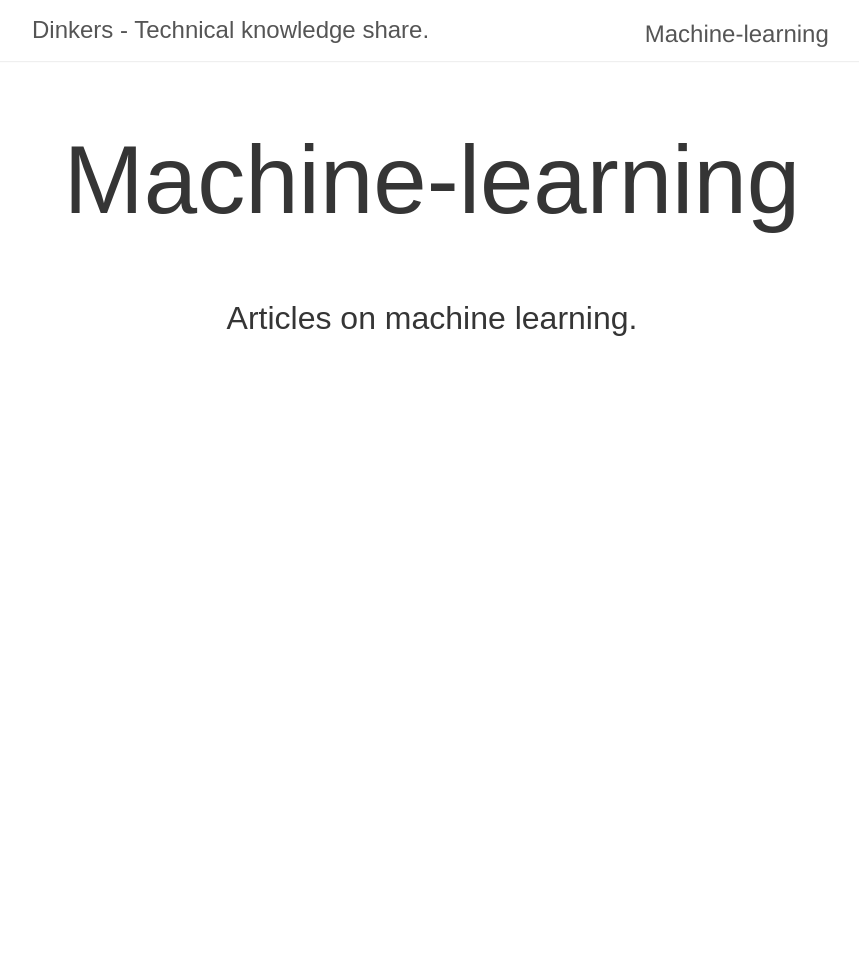
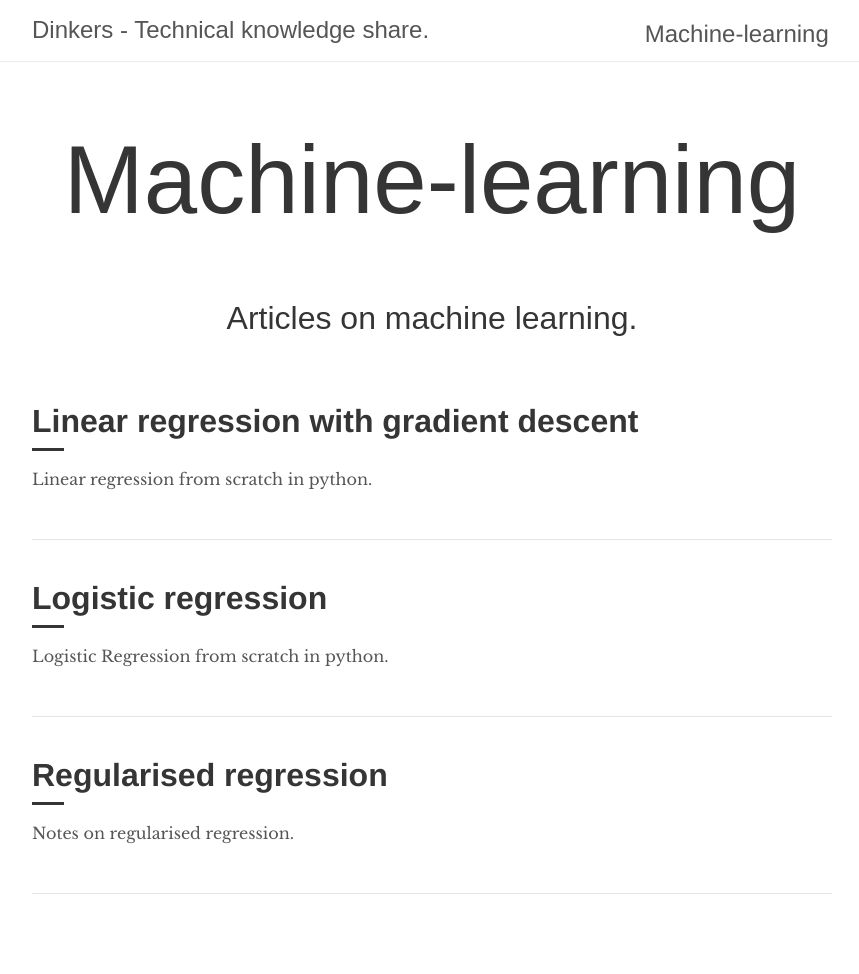
Before and after one commit to RobertDickens/dinkers.github.io, a Jekyll site: the page built from _machine-learning/index.html, in a window 1280 px wide. Shown: the whole page, without its empty margins (208-1067 px from the left). Built offline with Jekyll 4.4.1, drawn with Linux system fonts in a browser that asks for light colours; some web fonts are replaced; before the commit the page ends 900 px from its top, so only the background shows below that; some of the changed lines change nothing that is shown.

Commit message:
added first data science notes

````diff
--- a/_layouts/default.html
+++ b/_layouts/default.html
@@ -18,6 +18,7 @@
         {% for collection in site.collections %}
           {% if page.url contains collection.label %}
               <h2 class="nav-title right"><a href="{{ site.url }}/{{ collection.label }}">{{ collection.label | capitalize }}</a></h2>
+              <script type="text/javascript" src="http://cdn.mathjax.org/mathjax/latest/MathJax.js?config=TeX-AMS-MML_HTMLorMML"></script>
           {% endif %}
         {% endfor %}
 
--- /dev/null
+++ b/_machine-learning/linear_regression_with_gradient_descent.md
@@ -0,0 +1,237 @@
+---
+layout: post
+title:  "Linear Regression with Gradient Descent"
+description: "Linear regression from scratch in python."
+---
+
+## Linear Regression with Gradient Descent
+
+### Simple Linear Regression
+
+Linear regression is one of the most simple and commonly used techniques in statistical analysis and machine learning. A linear regression model describes a dependent variable as a linear function of one or more independent variables.
+
+For simplicity, we'll begin with the case of a single independent variable, which is referred to as *simple linear regression*. In this case, the function that models dependent variable *y* with respect to an independent variable *x* has the form:
+
+$$y(x) = mx + c$$
+
+This function is a straight line, with slope *m* and y-intercept *c*
+
+
+### Gradient Descent
+To fit a model in this example, we will use the iterative optimisation algorithm *gradient descent*.
+
+First, we need a quantitative measure of how good our model is. For each individual data point, we can work out the error simply by taking the difference between the actual value and the value predicted by our model:
+
+![](assets/errors.png)
+
+We can then define a *loss function* (also referred to as a *cost function*): a function that evaluates how badly the model fits the data based on all the errors. One of the most common loss functions used for regression tasks is the *mean squared error*:
+
+$$ MSE = \frac{1}{n} \displaystyle \sum_{i=1}^{n}(y_{predicted}^{i} - y_{actual}^{i})^2$$
+
+To calculate MSE, you take the difference between your predictions and the actual values, square it, and average across the whole dataset.
+
+So, to fit a regression model to our training data, we need to change the slope *m* and the intercept *c* in order to **minimize the loss function**. Before going through the mathematics behind this we'll first develop an intuition for what gradient descent is actually doing.
+
+Imagine you're on top of a hill at night. You want to get to the bottom of the hill, but you can't see which way to go. One approach would be to feel around for the direction which takes you downwards from where you're standing, then take a step in that direction. By repeating this process until you can no longer find a direction that will take you downwards, you will have found the *minimum* of the hill. Substitute the hill for the loss function and this is a good analogy for how the gradient descent algorithm works. This is easy to visualise for the MSE, because it's essentially just a square function:
+
+![](images/gradient_descent.png)
+
+In each iteration of the algorithm we the find direction that will reduce the output of the loss function and then take a 'step' (i.e. increase or decrease the value of *m* or *c*) in that direction. Mathematically, the way we find direction of steepest descent is by taking the *derivative* of the loss. The loss $J$ as a function of the error is:
+
+$$J(Error) = \frac{1}{n} \displaystyle \sum_{i=1}^{n} Error^2_i$$
+
+And the error as a function of the parameters $m$ and $c$ is:
+
+$$Error(m, c) = mx + c - y_{actual}$$
+
+So, by the chain rule, we can find the loss as a function of $$m$$ and $$c$$:
+
+$$\frac{\partial J}{\partial m} = \frac{\partial J}{\partial Error} \times \frac{\partial Error}{\partial m} =  \frac{1}{n} \displaystyle \sum_{i=1}^{n}2x \times Error_i$$
+
+$$\frac{\partial J}{\partial c} = \frac{\partial J}{\partial Error} \times \frac{\partial Error}{\partial c} =  \frac{1}{n} \displaystyle \sum_{i=1}^{n}2 \times Error_i$$
+
+Now we have the gradient of the loss function we can define the update functions. These will change the values of the parameters at each iteration in order to take a 'step' towards a lower output from the loss function, and therefore a better fit. We also introduce a *learning rate* parameter that will change the size of the step that we take. This is necessary to avoid taking too large a step and overshooting past the minimum.
+
+$$ m' = m - \displaystyle \sum_{i=1}^{n} (mx^{(i)} + c - y_{actual}) \times x^{(i)} \times learning \space rate$$
+
+$$ c' = c - \displaystyle \sum_{i=1}^{n} (mx^{(i)} + c - y_{actual}) \times learning \space rate$$
+
+Note that we are calculating this error over the entire dataset at each iteration. This is known as *batch gradient descent*. If the dataset is large this can be a costly operation, so we could instead update based on a subset of the data at each iteration, which is known as *minibatch gradient descent*. If we reduce the size of the data set to one training example per iteration this is known as *stochastic gradient descent*.
+
+### Simple Linear Regression From Scratch in Python
+First, let's create some data which we can use to fit a model. We'll create some data using the function *y = mx + c* setting m=3 and c=5, then add some random noise.
+
+
+    import numpy as np
+    import pandas as pd
+    from matplotlib import pyplot as plt
+
+    X = np.arange(0, 20)
+    Y = 3 * X + 2 + np.random.normal(0, 4, len(X))
+    plt.scattter(X, Y)
+    plt.show()
+
+This function will implement **batch gradient descent**. We'll also log the values of m, c and MSE at each iteration to examine later.
+
+    def batch_gradient_descent(X, Y, learning_rate=0.001, n_iter=50):
+        # Initialise random initial values for slope and y-intercept
+        m = random()
+        c = random()
+
+        logged_mse = []
+        logged_m = []
+        logged_c = []
+
+        for _ in range(n_iter):
+          predictions = m * X + c
+          error = predictions - Y
+
+          # update m and c
+          new_m = m - (np.mean(error * X) * learning_rate)
+          new_c = c - (np.mean(error) * learning_rate)
+          m = new_m
+          c = new_c
+
+        # log m, c, and mse
+        mse = np.mean((m * X + c - Y)**2)
+        logged_mse.append(mse)
+        logged_m.append(m)
+        logged_c.append(c)
+
+        # make log dataframe
+        log = pd.DataFrame({'mse': logged_mse,
+                             'm': logged_m,
+                             'c': logged_c})
+
+        return m, c, log
+
+
+We'll also write a function to implement stochastic gradient descent, which will update the parameters based on a single training example at a time. This function will have the same logging functionality so we can examine how the behaviour differs. Note the new function argument *epochs*, this is the number of times the algorithm will traverse the entire dataset.
+
+	def stochastic_gradient_descent(X, Y, learning_rate=0.001, epochs=5):
+    	# Initialise random initial values for slope and y-intercept
+    	m = random()
+	    c = random()
+
+	    logged_mse = []
+	    logged_m = []
+	    logged_c = []
+
+	    for _ in range(epochs):
+	        # update m and c
+	        for ix in range(len(X)):
+	            prediction = m * X[ix] + c
+	            error = prediction - Y[ix]
+
+	            new_m = m - (error * X[ix] * learning_rate)
+	            new_c = c - (error * learning_rate)
+	            m = new_m
+	            c = new_c
+
+	            # log m, c, and mse
+	            mse = np.mean((m * X + c - Y)**2)
+	            logged_mse.append(mse)
+	            logged_m.append(m)
+	            logged_c.append(c)
+
+	    # make log dataframe
+	    iter_log = pd.DataFrame({'mse': logged_mse,
+	                             'm': logged_m,
+	                             'c': logged_c})
+
+	    return m, c, iter_log
+
+Now we can run both versions of gradient descent and examine how the values of $m$ and $c$ change as the algorithm progresses:
+
+![](images/batch_parameter_update.png)
+
+![](images/stochastic_parameter_update.png)
+
+Batch gradient descent progresses smoothly through parameter space towards the minimum, while stochastic gradient descent takes a more erratic path and bounces around the minimum. This behaviour can be both a blessing and a curse. The negative is that it won't converge to real minimum. However this can help the algorithm bounce out of local minima in which batch gradient descent would get stuck. Stochastic therefore has more chance of finding the global minimum that batch.
+
+### Multivariate Linear Regression
+
+The case of more than one independent variable is called *Multivariate Linear Regression*. In this case, the function for the dependent variable $Y$ as a function of an arbitrary number of independent $x$ variables is:
+
+$$f(x_1, x_2... x_n) = \theta_0 + \theta_1 x_1 + \theta_2 x_2 \dots \theta_n x_n$$
+
+The $\theta_0$ term here is the intercept (or bias) term. For convenience, we can set x<sub>0</sub> to always be 1. The function in vector notation is then:
+
+$$ f(\textbf{X}) = \theta^T \textbf{X}$$
+
+The loss function is again the mean squared error:
+
+$$ J(\boldsymbol{\theta}) = \frac{1}{n} \displaystyle \sum_{i=1}^{n} (f(x^{(i)})-y^{(i)})^2$$
+
+As with simple linear regression, we can use the chain rule to find the partial derivative of the cost function for each dependent variable. Noting that:
+
+$$\frac{\partial f}{\partial \theta_m} = x_m$$
+
+it follows that:
+
+$$\frac{\partial \boldsymbol{J}}{\partial \theta_m} =  \frac{1}{n} \displaystyle \sum_{i=1}^{n}(f(x^{(i)}) - y^{(i)}) x_m$$
+
+So, the update function for $\theta_m$ at each iteration is:
+
+$$ \theta_m' = \theta_m -  \frac{1}{n} \displaystyle \sum_{i=1}^{n}(f(x^{(i)}) - y^{(i)}) x_m$$
+
+
+
+### Linear Regression with Scikit-Learn
+In this example we'll use the popular **Scikit-Learn** library to fit a multivariate linear regression model. We'll use publicly available data on Melbourne house prices (available on Kaggle https://www.kaggle.com/anthonypino/melbourne-housing-market/home) to fit a model of house price as a function of land size, number of rooms and house type.
+
+First we'll import the Pandas library, the LinearRegression class from Sklearn and the csv containing the housing data. The pandas `.info()` method provides a convenient way to see some information about the dataframe.
+
+    import pandas as pd
+    from sklearn.linear_model import LinearRegression
+
+    housing_data = pd.read_csv(path_to_csv)
+    housing_data.info()
+
+![](images/df_info.png)
+
+We then select the columns we we're interested in and drop and rows with NaN values. The pandas `.head(n)` limits the dataframe to the first *n* features (default n=5).
+
+    subset_of_columns = ['Rooms', 'Landsize', 'Type', 'Price']
+    housing_data = housing_data[subset_of_columns]
+    housing_data = housing_data.dropna()
+
+    print(housing_data.head())
+
+![](images/first_head.png)
+
+Note that the 'Type' column is not numeric, it is a *categorical variable* with three levels: 'h' (house), 'u' (unit) and 't' (townhouse). The linear regression algorithm can't handle raw categorical variables, so we need to create binary dummy variables for each categorical level.
+
+    # Generate dummy columns and join to dataframe
+    house_type_dummies = pd.get_dummies(housing_data['Type'], drop_first=True)
+    housing_data = pd.concat([housing_data, house_type_dummies], axis=1)
+
+    # Drop categorical variable
+    housing_data = housing_data.drop('Type', axis=1)
+    print(housing_data.head())
+
+![](images/second_head.png)
+
+The dataframe now has dummy columns for the 'townhouse' and 'unit'. Since one level can be inferred from the other two (e.g. if it isn't 'townhouse' or a 'unit' then it must be 'house') the 'house' level has been dropped. This avoids problems with collinearity (the so-called 'dummy variable trap').
+
+We can now fit a model:
+
+    # Separate dependent and independent variables
+    train_input = housing_data.drop('Price', axis=1)
+    target_input = housing_data['Price']
+
+    # Create LinearRegression object and fit to the data
+    linear_model = LinearRegression()
+    linear_model.fit(X=train_input, y=target_input)
+
+The parameters of the model are stored as attributes:
+
+    linear_model.coef_
+    linear_model.intercept_
+
+    # To get a dictionary of the features and their corresponding coefficients:
+    coefs = dict(zip(train_input.columns, linear_model.coef_))
+
+To make predictions using the model we call the `.predict()` method:
+
+    linear_model.predict(X=train_input) # returns an array of predicted values.
--- /dev/null
+++ b/_machine-learning/logistic_regression.md
@@ -0,0 +1,92 @@
+---
+layout: post
+title:  "Logistic Regression"
+description: "Logistic Regression from scratch in python."
+---
+
+## Logistic Regression
+Logistic Regression is linear algorithm for classification tasks. It outputs the *probability that an instance belongs to a particular class*. If the model outputs a probability greater than 0.5, the model will predict that the instance belongs to that class. In the later sections of this article we will use data from the classic Iris flower data set (https://en.wikipedia.org/wiki/Iris_flower_data_set). Our objective will be to classify if a flower is of the species 'Setosa' or 'Versicolor' based on the length and width of the sepals.
+
+![](images/setosa_versicolor.png)
+
+Like Linear Regression, a Logistic Regression model calculates a weighted sum of input features (plus a bias term):
+
+$$z(\boldsymbol{x}) = \theta^T\boldsymbol{x}$$
+
+where %$\theta$% is the vector of coefficients and $x$ is the vector of input features (independent variables).
+
+ However, unlike the linear regression, this weighted sum of input features must be transformed into a probability. Therefore, the output *p* must be constrained to be between 0 and 1, since a probability cannot be negative or greater than 1. A function that satisfies these conditions is the *logistic* function (also referred to a the *logit*):
+
+ $$ p = g(\boldsymbol{z}) = \frac{1}{1+e^{-z}} $$
+
+This is a sigmoid (i.e. S-shaped) function that outputs a number between 0 and 1:
+
+![](images/logit.png)
+
+Just as with Linear Regression, we need a quantitative measure of good (or bad) the model is. Again, we need a *cost function*. The objective is to set the parameters so that the model will estimate high probabilities for positive instances (the instance belongs to a particular class) and low probabilities for negative instances (the instance does not belong to a particular class). We can accomplish this using the following cost function:
+
+$$J(\theta)=-\frac{1}{n}\displaystyle \sum_{i=1}^{n}[y^{(i)}log(p^{(i)}) + (1-y^{(i)})log(1-p^{(i)})]$$
+
+To understand why this works as a cost function, consider what happens for positive and negative instances. In the positive case, the function becomes:
+$$J=-log(p)$$
+
+![](images/positive_instance_cost.png)
+
+As $$p$$ increases the cost decreases. We want large $$p$$ for positive instances. The negative case is of course the reverse:
+
+$$J=-log(1-p)$$
+
+![](images/negative_instance_cost.png)
+As $$p$$ increases, the cost increases. We want small $$p$$ for negative instances.
+
+This cost function has the advantage that it is convex, so an optimization algorithm such as gradient descent is guaranteed to find the global minimum (given an appropriate learning rate and enough time). So, we can train a logistic regression model using gradient descent. For this, we need to calculate the derivative of the cost function:
+
+$$\frac{\partial J}{\partial \theta_{j}} = \frac{1}{n} \displaystyle \sum_{i=1}^{n}(g(\theta^T\boldsymbol{x})-y^{(i)})x_{j}^{(i)}$$
+
+#### Logistic Regression from Scratch in Python
+
+```python
+class LogisticRegression:
+    def __init__(self, learning_rate=0.001, epochs=1000):
+        self.theta = None
+        self.learning_rate = learning_rate
+        self.epochs = epochs
+
+    def sigmoid(self, x):
+        return 1/(1+np.exp(-x))
+
+    def predict_probability(self, X, theta):
+        return self.sigmoid(np.dot(X, theta))
+
+def stochastic_gradient_descent(self, X, y):
+    # Add intercept to input data
+    intercept = np.ones((X.shape[0], 1))
+    X = np.concatenate((intercept, X), axis=1)
+    theta = np.zeros(X.shape[1])
+
+    for _ in range(self.epochs):
+      # Update theta
+      for ix in range(X.shape[0]):
+          proba_prediction = self.predict_probability(X[ix], theta)
+          gradient = np.dot((proba_prediction - y[ix]), X[ix])
+          theta = theta - (gradient * self.learning_rate)
+
+  return theta
+
+def fit(self, X, y):
+  self.theta = self.stochastic_gradient_descent(X, y)
+
+def predict_proba(self, X):
+  intercept = np.ones((X.shape[0], 1))
+  X = np.concatenate((intercept, X), axis=1)
+
+  return np.array([self.predict_probability(self.theta, x) for x in X])
+
+def predict(self, X):
+  proba_predictions = self.predict_proba(X)
+
+  return [1 if proba >= 0.5 else 0 for proba in proba_predictions]
+```
+
+We can use now fit a logistic regression model to the Iris data. Visualising the model we can see the decision boundary almost perfectly separates the flower types:
+ ![](images/decision_boundary.png)
--- /dev/null
+++ b/_machine-learning/regularised_regression.md
@@ -0,0 +1,78 @@
+---
+layout: post
+title:  "Regularised Regression"
+description: "Notes on regularised regression."
+---
+
+## Regularised Regression
+
+Regularisation is a technique that constrains a model. For linear models regularization is usually achieved by shrinking the values of the coefficients or setting some coefficient to zero. There are two reasons why this may be advantageous compared to the vanilla least squares approach. Firstly, regularisation can reduce the bias of the model, reducing the risk of overfitting and potentially improving the predictive accuracy of the model. Secondly, regularisation can improve the interpretability of the model by identifying the predictors that are most relevant.
+
+The three main regularisation algorithms for linear models are: Ridge Regression, Lasso Regression and Elastic Net. In each of these algorithms, a regularisation term is added to the cost function that forces the algorithm to keep the weights as small as possible.
+
+**Ridge regression** penalises large weights by adding the L2 norm to the cost function.
+
+$$J(\theta) = MSE(\theta) + \alpha \frac{1}{2} \sum_{i=1}^{n} \theta_{i}^2$$
+
+Here $$\alpha$$ is a *regularisation parameter* which controls the amount of shrinkage, the larger the value of $$\alpha$$ the greater the shrinkage.
+
+**Lasso regression** also penalises weights but uses the L1 norm:
+
+$$J(\theta) = MSE(\theta) + \alpha \frac{1}{2} \sum_{i=1}^{n} \left|\theta_{i}\right|$$
+
+Note that while the ridge cost function is differentiable everywhere, the lasso cost function is not differentiable at 0. Therefore, gradient descent can not be used to minimize this function. Instead, we can use variations of coordinate descent and utilize notions from subdifferential theory (see later section on deriving the lasso update).
+
+**Elastic Net** is a compromise between ridge and lasso regression which uses a mix of both the L1 and L2 norm:
+
+$$J(\theta) = MSE(\theta) + \lambda \alpha \frac{1}{2} \sum_{i=1}^{n} \left|\theta_{i}\right| + (1-\lambda)\alpha\sum_{i=1}^{n} \theta_{i}^2$$
+
+Here $$\lambda$$ is a *mixing parameter* which controls the relative importance of the L1 and L2 penalties.
+
+### Comparison of Lasso, Ridge and Elastic Net
+While both lasso and ridge regularisation provides shrinkage, they behave quite differently in practice.
+
+The coefficients in a ridge model can approach zero but will never be completely removed. Lasso, on the other hand, can produce sparse solutions by shrinking coefficients all the way to zero. For example, the following figures show the coefficient paths for ridge and lasso models on the Boston housing dataset (https://www.kaggle.com/c/boston-housing):
+
+![blah](/assets/lasso_coef_path.png)
+
+<img src="/assets/lasso_coef_path.png" class="inline"/>
+
+![](images/ridge_coef_path.png)
+
+Ridge regression shrinks highly correlated variables together, while lasso tends to pick one and ignore the others. In the extreme case of $$m$$ perfectly correlated features, ridge would produce a model with all the coefficients equal to $$1/m$$. Lasso, on the other hand, would select one feature at random and drop the rest.
+
+Elastic net offers a useful compromise between the lasso and ridge, since it selects variables like the lasso, and shrinks together the coefficients of correlated predictors like ridge. However, it does have an additional hyperparameter (the mixing parameter between the L1 and L2 penalties) that needs to be tuned.
+
+### Deriving the lasso coordinate descent update using Subgradients
+Coordinate descent algorithms are iterative methods in which each update step is obtained by fixing most components of the independent variable vector at their current values and then approximately minimising with respect to the remaining variables.
+
+Our aim is to minimize the lasso cost function:
+
+$$J(\theta) = \large\sum_{i=1}^{N}\Bigl(\small\frac{1}{2}(y^{(i)}-\sum_{m=1}^{M}\theta_{m}x_{m}^{(i)})^{2} + \alpha \sum_{m=1}^{M} \left|\theta_{m}\right|\Bigl)$$
+
+To do this, we take the partial with respect to $\theta_{m}$ with all other weights fixed, then set this to 0. We'll start with the mean squared error term, then deal with the penalty term.
+
+$$\frac{\partial MSE}{\partial \theta_m} = \large\sum_{i=1}^{N}(\small -x_{m}^{(i)}(y^{(i)}-\sum_{m=1}^{M}\theta_{m}x_{m}^{(i)})\bigl)$$
+
+We can then split out the $\theta_{m}$ from all other weights in the summation:
+
+$$ \begin{aligned} \frac{\partial MSE}{\partial \theta_m} = & \large\sum_{i=1}^{N}(\small - x_{m}^{(i)}y^{(i)} + x_{m}\sum_{k\neq m}^{M}\theta_{k}x_{k}^{(i)} + \theta_{m}x_{m}^{2(i)}\bigl)
+\\ = & \large\sum_{i=1}^{N}(\small -x_{m}^{(i)}y^{(i)} + x_{m}\sum_{k\neq m}^{M}\theta_{k}x_{k}^{(i)} + \theta_{m}x_{m}^{2(i)}\bigl) \\ = & -\rho_{m} + \theta_{m} z_{m} \end{aligned} $$
+
+We can then move on to the penalty term. At $$\theta_{m}<0$$ and $$\theta_{m}>0$$ the gradient is clearly $-\alpha$ and $\alpha$ respectivly. The difficulty is found at $\theta_{m}=0$ where the gradient is undefined. At this point, we need to use the notion of subgradients. Without delving too deeply into subdifferential theory, the basic idea is to define the set of all planes that lower bound a function. So, for the absolute value function, the subgradient at 0 would be the set [-1, 1]. So, putting this together with result for the mean squared error:
+
+$$\frac{\partial J}{\partial \theta_m} =
+\begin{cases}
+  -\rho_{m}+\theta_{m}z_{m}+\alpha & \text{for }\theta_{m} > 0\\
+  [-\rho_{j} - \alpha, -\rho_{j} + \alpha] & \text{for }\theta_{m} = 0\\
+  -\rho_{m}+\theta_{m}z_{m}-\alpha & \text{for }\theta_{m} < 0\\
+\end{cases}$$
+
+Setting this to 0 and solving for $\theta_{j}$ gives the one dimensional optimisation for the lasso cost function:
+
+$$\theta_{m} =
+\begin{cases}
+  -\rho_{m}+\theta_{m}z_{m}+\alpha & \text{if }\rho_{m} < -\alpha/2\\
+  [-\rho_{j} - \alpha, -\rho_{j} + \alpha] & \text{if }\rho_{m} \text{ in } [-\alpha/2, \alpha/2]\\
+  -\rho_{m}+\theta_{m}z_{m}-\alpha & \text{if }\rho_{m} > \alpha/2\\
+\end{cases}$$
````
Also changed, not shown: assets/batch_mse.png (added), assets/batch_parameter_update.png (added), assets/decision_boundary.png (added), assets/df_info.png (added), assets/errors.png (added), assets/first_head.png (added), assets/gradient_descent.png (added), assets/lasso_coef_path.png (added), assets/logit.png (added), assets/negative_instance_cost.png (added), assets/positive_instance_cost.png (added), assets/ridge_coef_path.png (added), assets/second_head.png (added), assets/setosa_versicolor.png (added), 2 more files.
